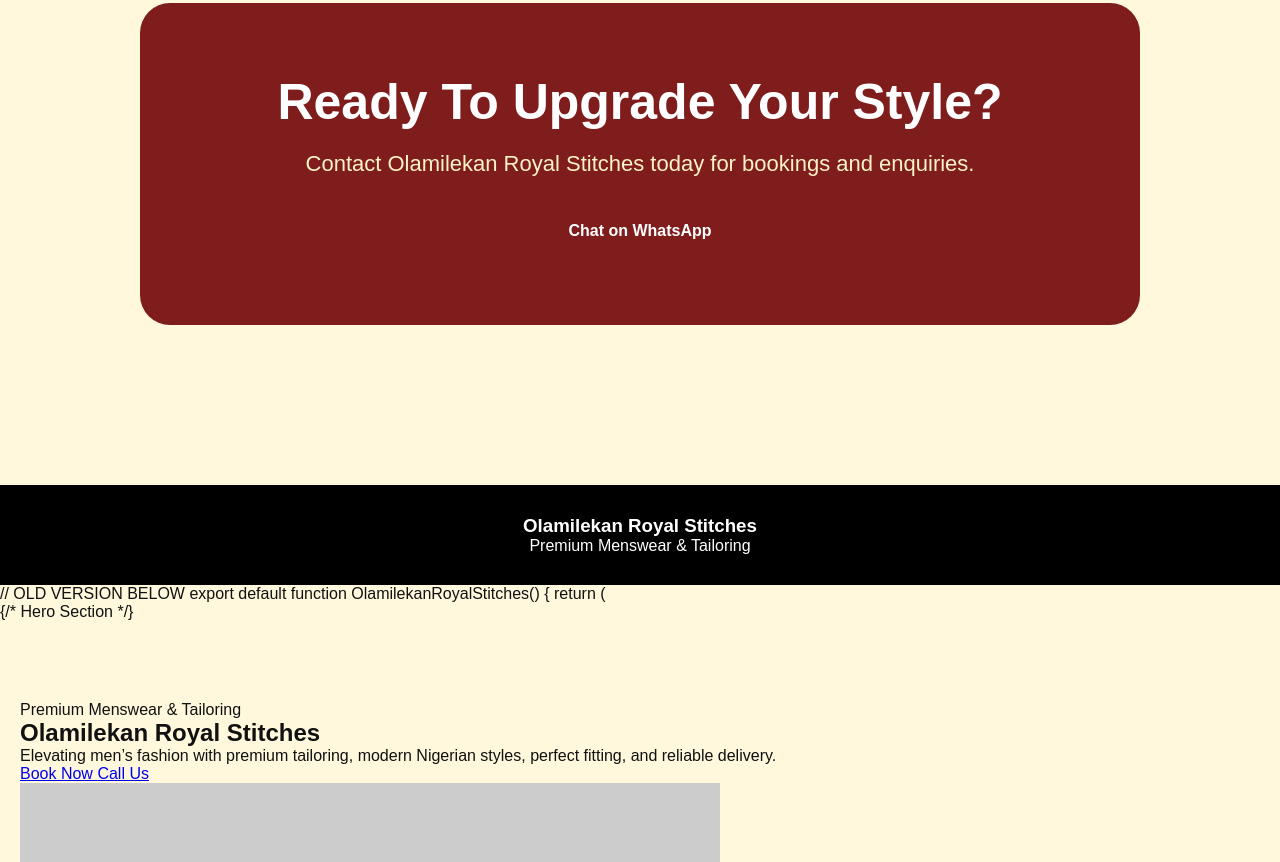
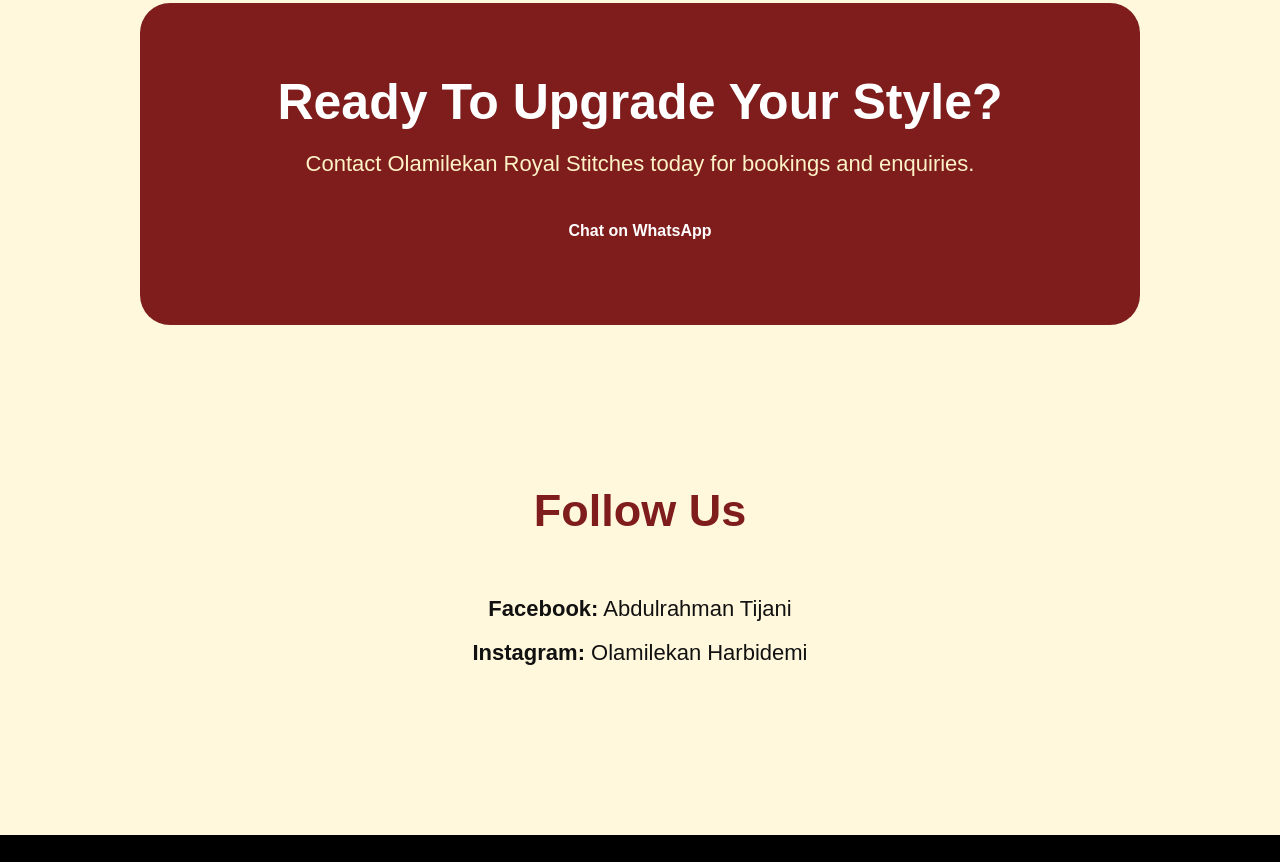
Before and after one commit to abdulrahmantijani126-jpg/Deexclusive-, a plain HTML site: page index.html in a window 1280 px wide. Shown: the part 1901-2763 px from the top of the page. Drawn offline with Linux system fonts and the light colour scheme; placeholder pictures from the web are drawn by us.

Commit message:
Update index.html

```diff
--- a/index.html
+++ b/index.html
@@ -166,6 +166,8 @@
     }
   </style></head><body><header>
   <div class="hero"><div class="hero-text">
+  <img src="logo.png" alt="Olamilekan Royal Stitches Logo" style="width:120px; margin-bottom:20px; border-radius:20px;">
+
   <h1>Olamilekan Royal Stitches</h1>
 
   <p>
@@ -216,6 +218,11 @@
   Chat on WhatsApp
 </a>
 
+  </div>
+</section><section>
+  <h2 class="section-title">Follow Us</h2>  <div style="text-align:center; font-size:22px; line-height:2;">
+    <p><strong>Facebook:</strong> Abdulrahman Tijani</p>
+    <p><strong>Instagram:</strong> Olamilekan Harbidemi</p>
   </div>
 </section><footer>
   <h3>Olamilekan Royal Stitches</h3>
```
